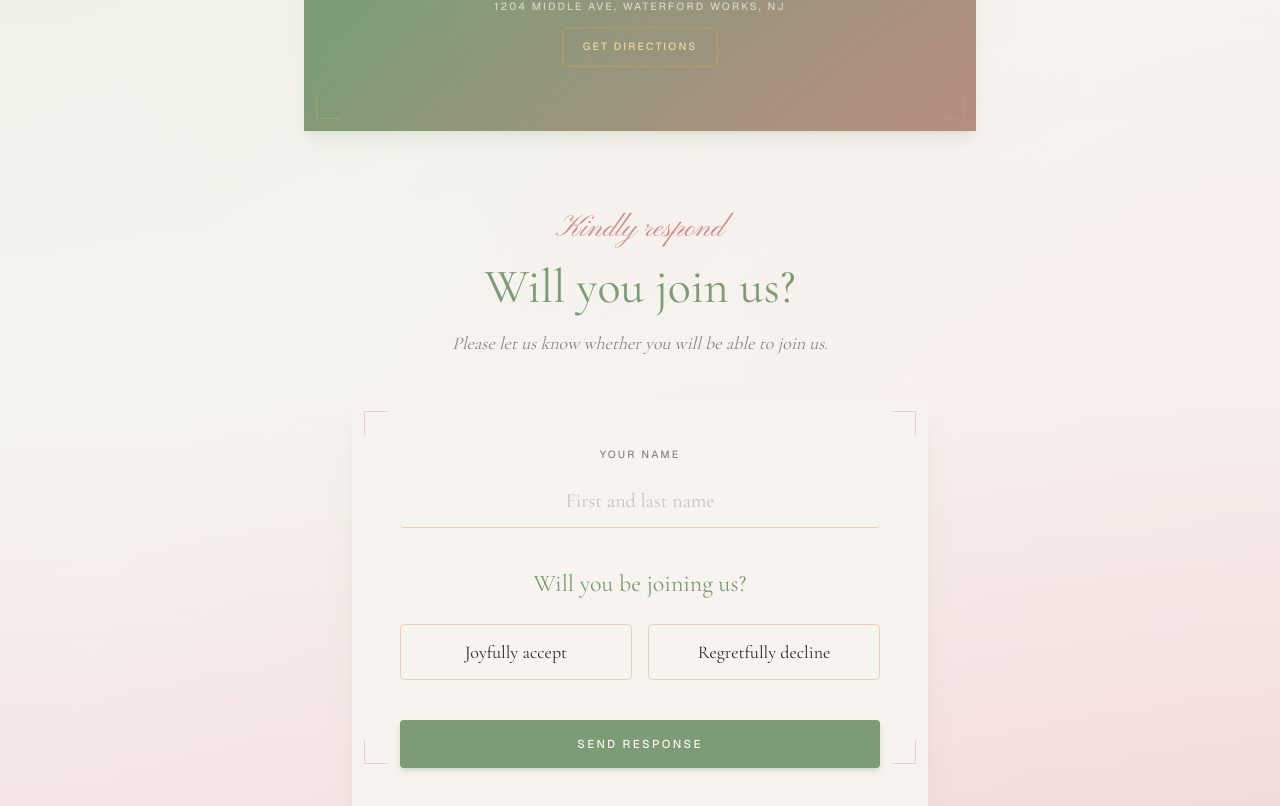
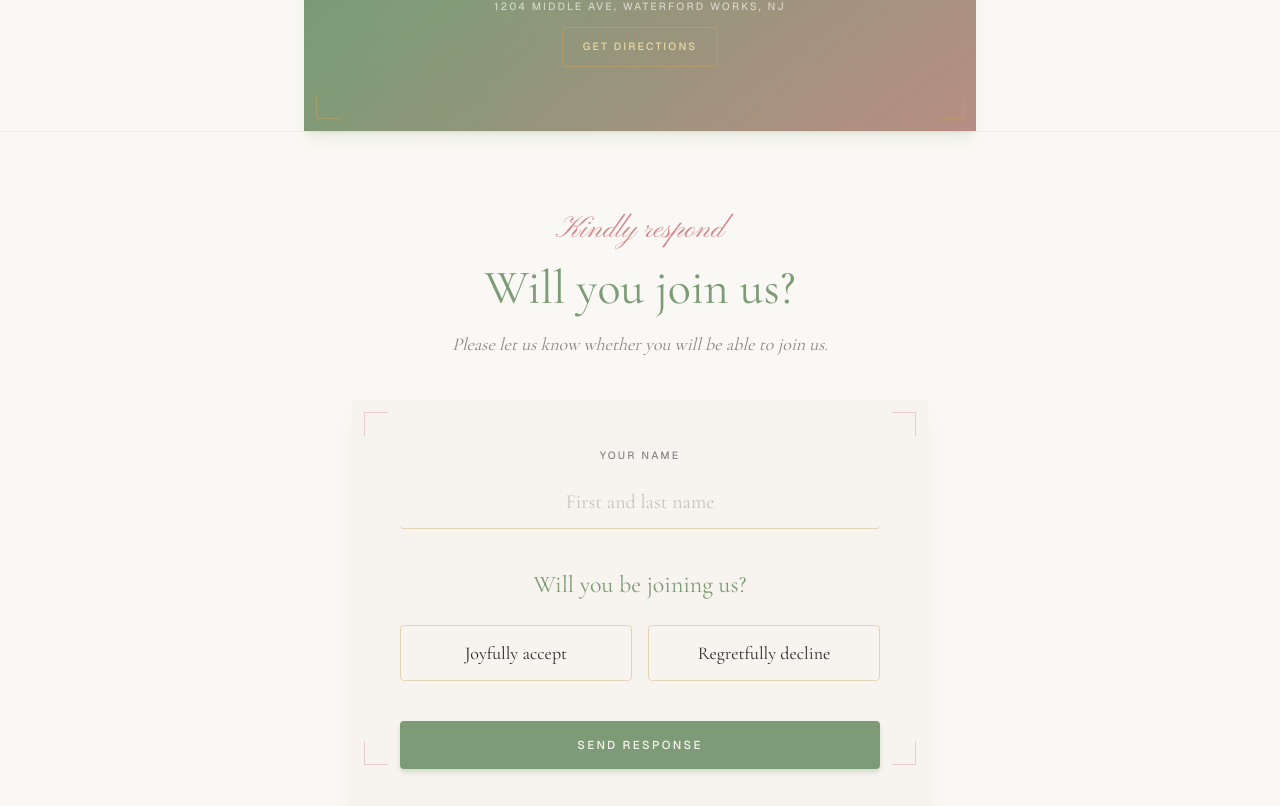
Before and after one commit to aliammad27/aliandhiraengagement, a Next.js app: page /invite in a window 1280 px wide. Shown: the part 414-1220 px from the top of the page. Built offline with nearby package versions, Linux system fonts and the light colour scheme.

Commit message:
Remove gradients from invite page

```diff
--- a/app/invite/page.tsx
+++ b/app/invite/page.tsx
@@ -8,7 +8,7 @@ import toast, { Toaster } from 'react-hot-toast';
 import { getGuestByToken, recordRSVP } from '@/lib/database';
 import { Guest } from '@/lib/types';
 import InvitationHero from '@/components/InvitationHero';
-import { CornerFrame, StarDivider, creamGoldWash, sageBlushRadial } from '@/components/ornaments';
+import { CornerFrame, StarDivider } from '@/components/ornaments';
 
 const fadeUp: Variants = {
   hidden: { opacity: 0, y: 18 },
@@ -29,18 +29,15 @@ const toasterStyle = {
 
 function LoadingScreen() {
   return (
-    <div
-      className="flex min-h-screen items-center justify-center"
-      style={sageBlushRadial}
-    >
-      <div className="h-8 w-8 animate-spin rounded-full border border-blush/40 border-t-gold" />
+    <div className="flex min-h-screen items-center justify-center bg-cream">
+      <div className="h-8 w-8 animate-spin rounded-full border border-sage-light/40 border-t-gold" />
     </div>
   );
 }
 
 function InviteMessage({ title, message }: { title: string; message: string }) {
   return (
-    <main className="flex min-h-screen items-center justify-center px-5 text-center text-ivory" style={sageBlushRadial}>
+    <main className="flex min-h-screen items-center justify-center bg-sage-deep px-5 text-center text-ivory">
       <motion.div
         variants={fadeUp}
         initial="hidden"
@@ -178,14 +175,14 @@ function InviteContent() {
   const maximumPartySize = guest ? Math.max(1, guest.partySize || 1) : 6;
 
   return (
-    <main className="min-h-screen text-charcoal" style={creamGoldWash}>
+    <main className="min-h-screen bg-cream text-charcoal">
       <Toaster position="top-center" toastOptions={toasterStyle} />
 
       <div className="mx-auto max-w-2xl">
         <InvitationHero groom="Ali" bride="Hira" />
       </div>
 
-      <section className="px-5 py-16 sm:px-8 sm:py-20">
+      <section className="border-t border-sage-deep/10 px-5 py-16 sm:px-8 sm:py-20">
         <motion.div
           variants={fadeUp}
           initial="hidden"
```
